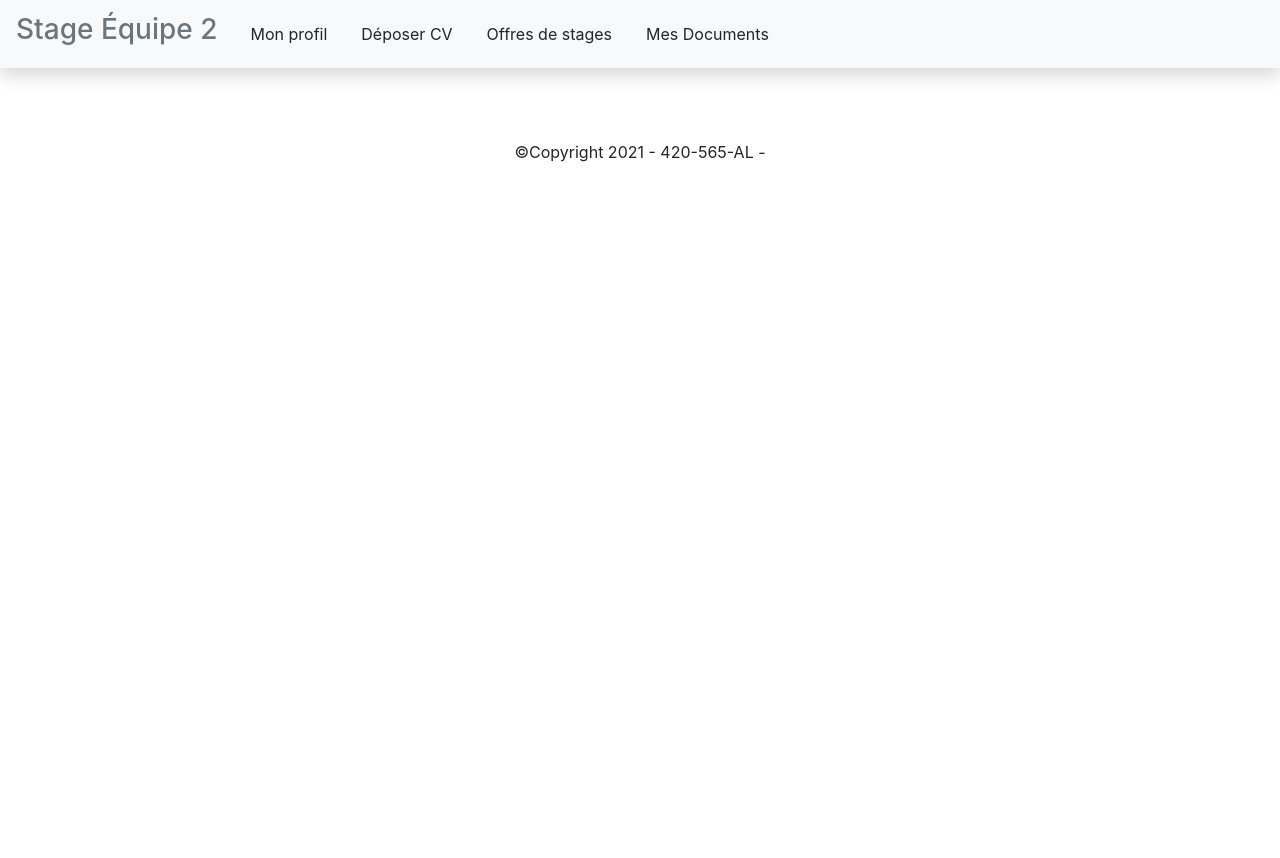
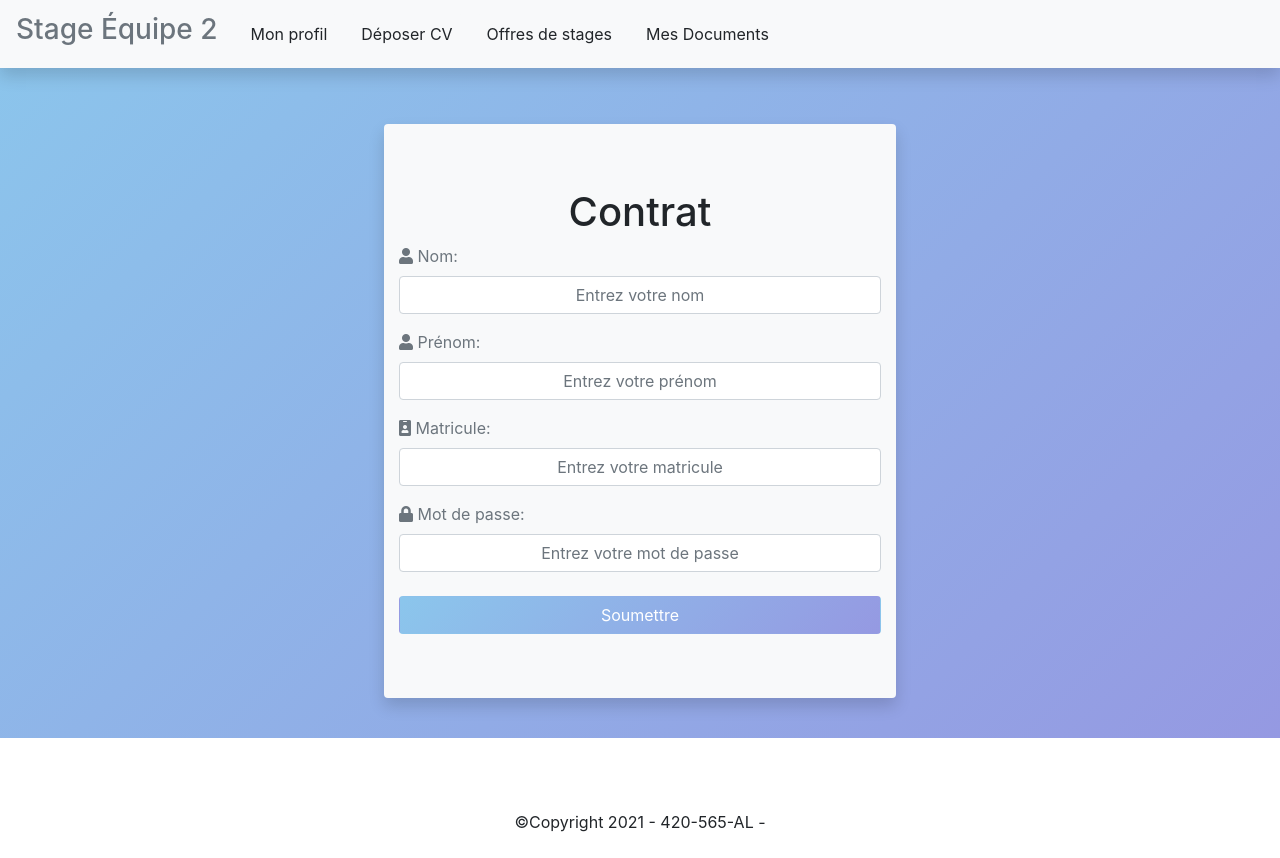
Before and after one commit to NicolasH-L/420-565-A21_ProjetIntegre_Equipe2, a React (Create React App) app in the folder React/projet_integre_equipe2/: page /StudentSignContract in a window 1280 px wide. Before the commit the page ends 800 px from the top, so only its background shows below. Built offline with nearby package versions, Linux system fonts and the light colour scheme.

Commit message:
EQ2-14 - Frontend: Creation d'un formulaire pour afficher les details du contrat (En progression)

```diff
--- a/React/projet_integre_equipe2/src/components/Student/StudentSignContract.js
+++ b/React/projet_integre_equipe2/src/components/Student/StudentSignContract.js
@@ -6,10 +6,36 @@ import StudentNavbar from '../StudentNavbar'
 const StudentSignContract = () => {
     const history = useHistory()
     const historyState = history.location.state
+
     return (
-        <div>
+        <div className="grad ">
             <StudentNavbar useStudent={historyState} />
-
+            <div className="d-flex justify-content-center my-5 py-2">
+                <div className="jumbotron jumbotron-fluid bg-light rounded w-50 shadow reactivescreen">
+                    <form className="container-fluid">
+                        <h1 className="text-center">Contrat</h1>
+                        <div className="form-group">
+                            <label htmlFor="lastNameStudent" className="text-secondary"><i className="fas fa-user"></i>  Nom: </label>
+                            <input type="text" className="form-control text-center" id="lastNameStudent" name="lastName" placeholder="Entrez votre nom" required />
+                        </div>
+                        <div className="form-group">
+                            <label htmlFor="firstNameStudent" className="text-secondary"><i className="fas fa-user"></i> Prénom: </label>
+                            <input type="text" className="form-control text-center" id="firstNameStudent" name="firstName" placeholder="Entrez votre prénom" required />
+                        </div>
+                        <div className="form-group">
+                            <label htmlFor="matriculeStudent" className="text-secondary"><i className="fas fa-id-badge"></i> Matricule: </label>
+                            <input type="text" className="form-control text-center" id="matriculeStudent" name="matricule" placeholder="Entrez votre matricule" required />
+                        </div>
+                        <div className="form-group">
+                            <label htmlFor="passwordStudent" className="text-secondary"><i className="fas fa-lock"></i> Mot de passe: </label>
+                            <input type="password" className="form-control text-center" id="passwordStudent" name="password" placeholder="Entrez votre mot de passe" required />
+                        </div>
+                        <div className="d-flex justify-content-center mt-4">
+                            <button type="submit" className="btn btn-block grad text-white">Soumettre</button>
+                        </div>
+                    </form>
+                </div>
+            </div>
         </div>
     )
 }
```
